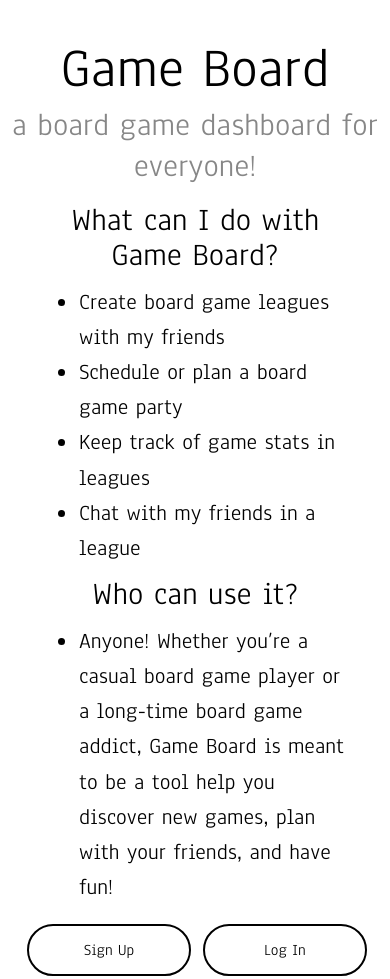
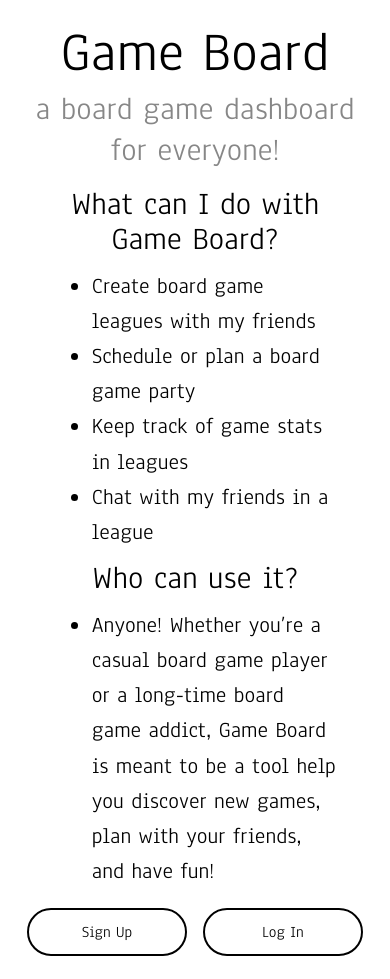
Before and after one commit to TimothyWang56/game-board, a React app: page / in a window 390 px wide. Built offline with nearby package versions, Linux system fonts and the light colour scheme.

Commit message:
add border-box sizing on all elements and add padding on small screens

```diff
--- a/src/main.scss
+++ b/src/main.scss
@@ -9,6 +9,7 @@ $breakpoint-tablet: 768px;
 }
 
 * {
+    box-sizing: border-box;
     margin: 0em;
     font-family: 'Anaheim';
 }
@@ -41,6 +42,7 @@ $breakpoint-tablet: 768px;
 @media screen and (max-width: $breakpoint-tablet) {
     .page {
         width: 100%;
+        padding: 1em 1em;
     }
 
     .big-title {
```
